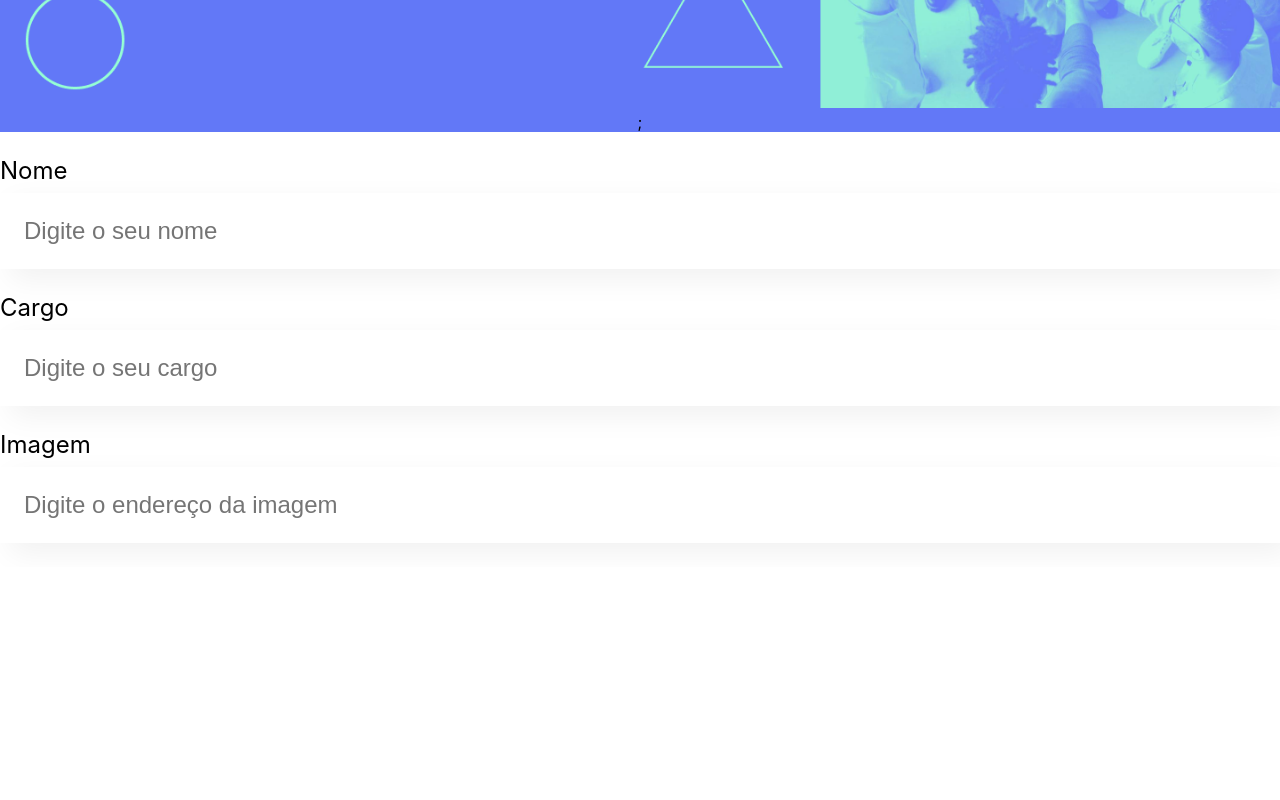
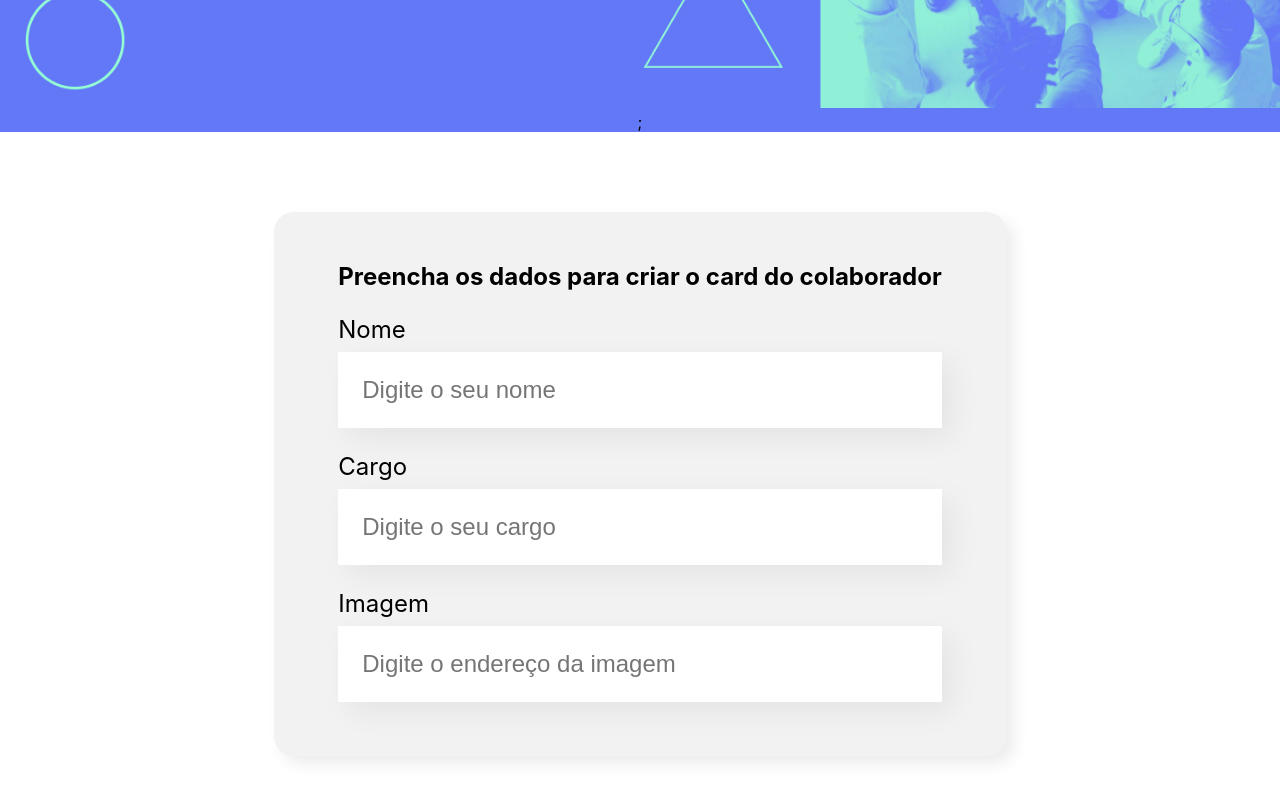
Before and after one commit to marianaspinto/Estudo-React, a React (Create React App) app in the folder organo/: page / in a window 1280 px wide. Shown: the part 386-1186 px from the top of the page. Before the commit the page ends 953 px from the top, so only its background shows below. Built offline with nearby package versions, Linux system fonts and the light colour scheme.

Commit message:
creation + styling form

```diff
--- a/organo/src/App.js
+++ b/organo/src/App.js
@@ -1,13 +1,11 @@
 import Banner from "./componentes/Banner";
-import CampoTexto from "./componentes/CampoTexto";
+import Formulario from "./componentes/Formulario";
 
 function App() {
   return (
     <div className="App">
       <Banner />
-      <CampoTexto label="Nome" placeholder="Digite o seu nome" />
-      <CampoTexto label="Cargo" placeholder="Digite o seu cargo" />
-      <CampoTexto label="Imagem" placeholder="Digite o endereço da imagem" />
+      <Formulario />
     </div>
   );
 }
--- /dev/null
+++ b/organo/src/componentes/Formulario/Formulario.css
@@ -0,0 +1,13 @@
+.formulario {
+  display: flex;
+  justify-content: center;
+  margin: 80px 0;
+}
+
+.formulario form {
+  max-width: 80%;
+  background-color: #f2f2f2;
+  border-radius: 20px;
+  padding: 30px 64px;
+  box-shadow: 8px 8px 16px rgba(0, 0, 0, 0.08);
+}
--- /dev/null
+++ b/organo/src/componentes/Formulario/index.js
@@ -0,0 +1,17 @@
+import CampoTexto from "../CampoTexto";
+import "./Formulario.css";
+
+const Formulario = () => {
+  return (
+    <section className="formulario">
+      <form>
+        <h2>Preencha os dados para criar o card do colaborador</h2>
+        <CampoTexto label="Nome" placeholder="Digite o seu nome" />
+        <CampoTexto label="Cargo" placeholder="Digite o seu cargo" />
+        <CampoTexto label="Imagem" placeholder="Digite o endereço da imagem" />
+      </form>
+    </section>
+  );
+};
+
+export default Formulario;
```
